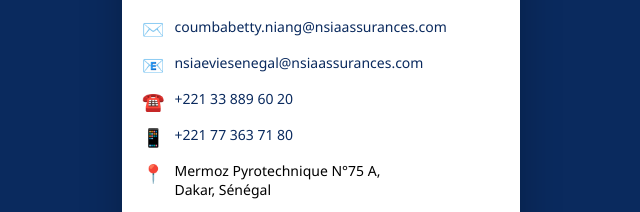
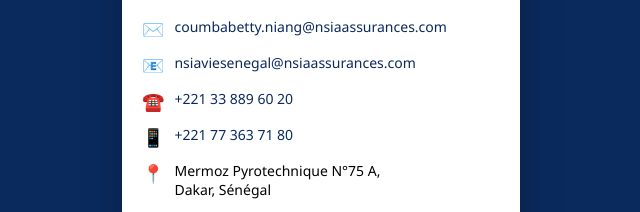
Before and after one commit to Mouhamadou1409/card-betty, a plain HTML site: page index.html in a window 1280 px wide. Shown: the part 224-436 px from the top of the page, 319-959 px from the left. Drawn offline with Linux system fonts and the light colour scheme; grey boxes are pictures that could not be loaded.

Commit message:
Fix HTML encoding and formatting issues

```diff
--- a/index.html
+++ b/index.html
@@ -142,8 +142,8 @@
       </p>
 
       <p><span>📧</span>
-        <a href="mailto:nsiaeviesenegal@nsiaassurances.com">
-          nsiaeviesenegal@nsiaassurances.com
+        <a href="mailto:nsiaviesenegal@nsiaassurances.com">
+          nsiaviesenegal@nsiaassurances.com
         </a>
       </p>
 
```
